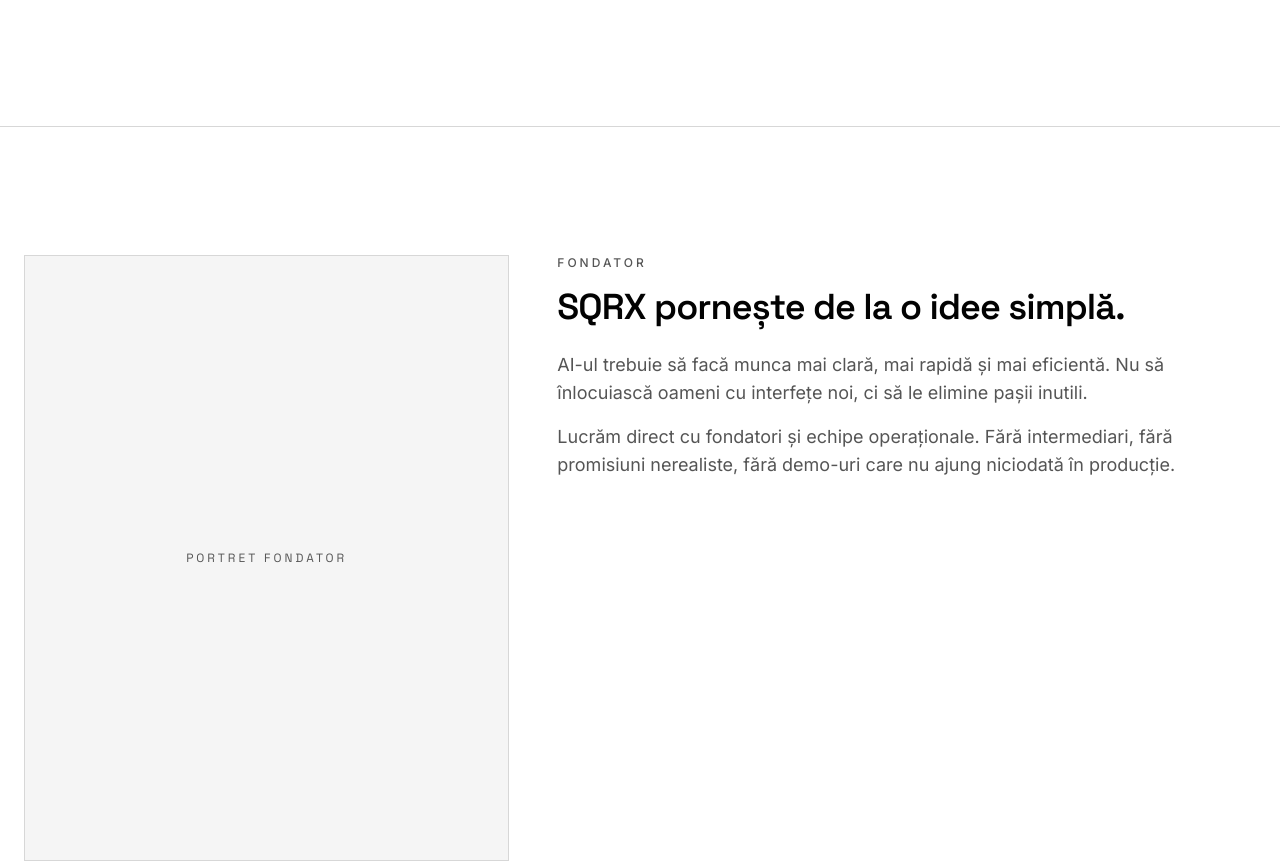
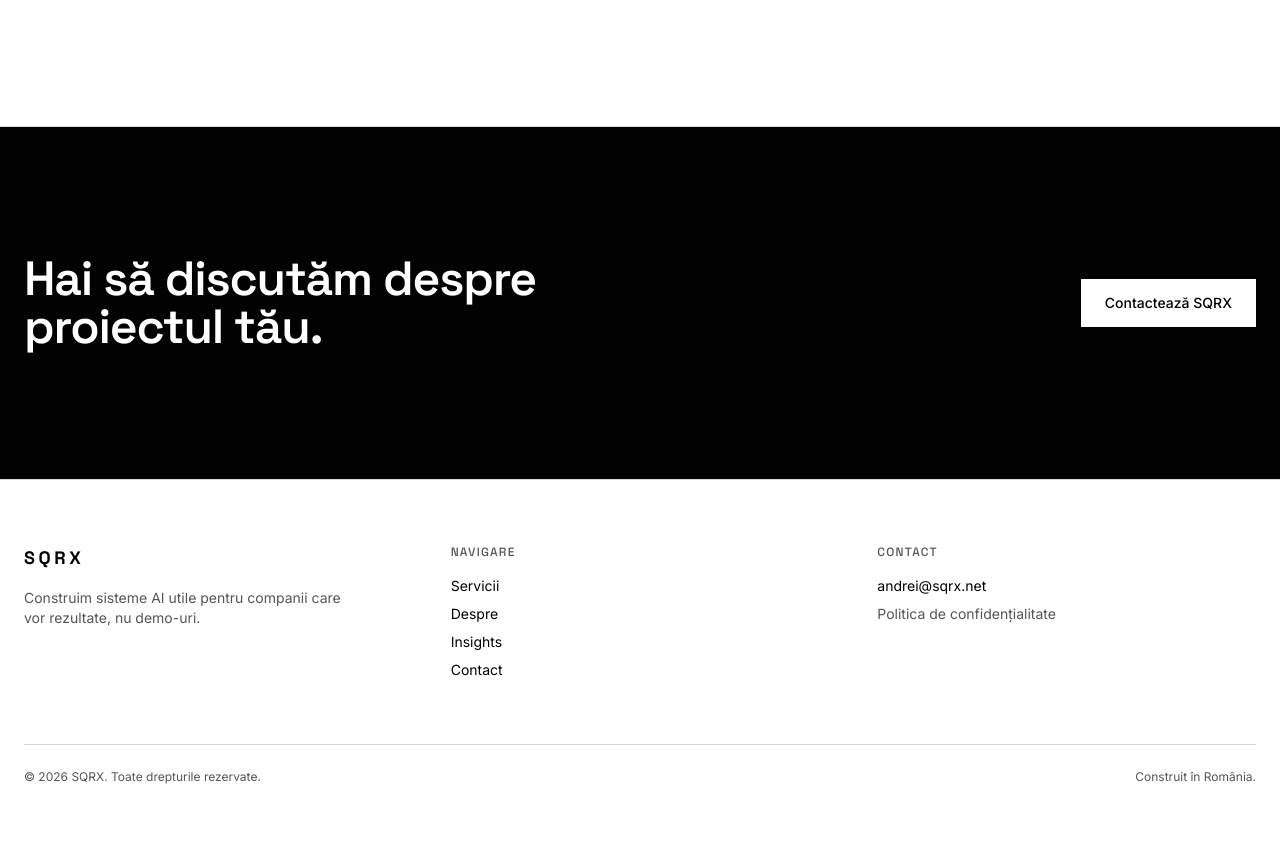
Before and after one commit to andrei-sqrx/sqrx, a Next.js app: page /about in a window 1280 px wide. Shown: the part 2584-3447 px from the top of the page. Built offline with nearby package versions, Linux system fonts and the light colour scheme.

Commit message:
Remove Fondator section from About page

```diff
--- a/src/app/about/AboutClient.tsx
+++ b/src/app/about/AboutClient.tsx
@@ -122,35 +122,6 @@ export function AboutClient() {
         </div>
       </section>
 
-      <section className="border-b border-hairline">
-        <div className="mx-auto grid max-w-7xl gap-12 px-6 py-24 md:grid-cols-12 md:py-32">
-          <div className="md:col-span-5">
-            <div className="aspect-[4/5] w-full border border-hairline bg-surface-muted">
-              <div className="flex h-full items-center justify-center">
-                <span className="font-display text-xs uppercase tracking-[0.25em] text-muted-foreground">
-                  Portret fondator
-                </span>
-              </div>
-            </div>
-          </div>
-          <div className="md:col-span-7">
-            <p className="text-xs font-medium uppercase tracking-[0.25em] text-muted-foreground">
-              Fondator
-            </p>
-            <h2 className="mt-4 font-display text-3xl font-semibold tracking-tight md:text-4xl">
-              SQRX pornește de la o idee simplă.
-            </h2>
-            <p className="mt-6 text-lg text-muted-foreground">
-              AI-ul trebuie să facă munca mai clară, mai rapidă și mai eficientă. Nu să înlocuiască
-              oameni cu interfețe noi, ci să le elimine pașii inutili.
-            </p>
-            <p className="mt-4 text-lg text-muted-foreground">
-              Lucrăm direct cu fondatori și echipe operaționale. Fără intermediari, fără promisiuni
-              nerealiste, fără demo-uri care nu ajung niciodată în producție.
-            </p>
-          </div>
-        </div>
-      </section>
 
       <section className="bg-primary text-primary-foreground">
         <div className="mx-auto flex max-w-7xl flex-col gap-8 px-6 py-24 md:flex-row md:items-center md:justify-between md:py-32">
```
Also changed, not shown: src/components/layout/Header.tsx (+4 -6 lines), 1 other file (tests, documents, lock files or other folders).
